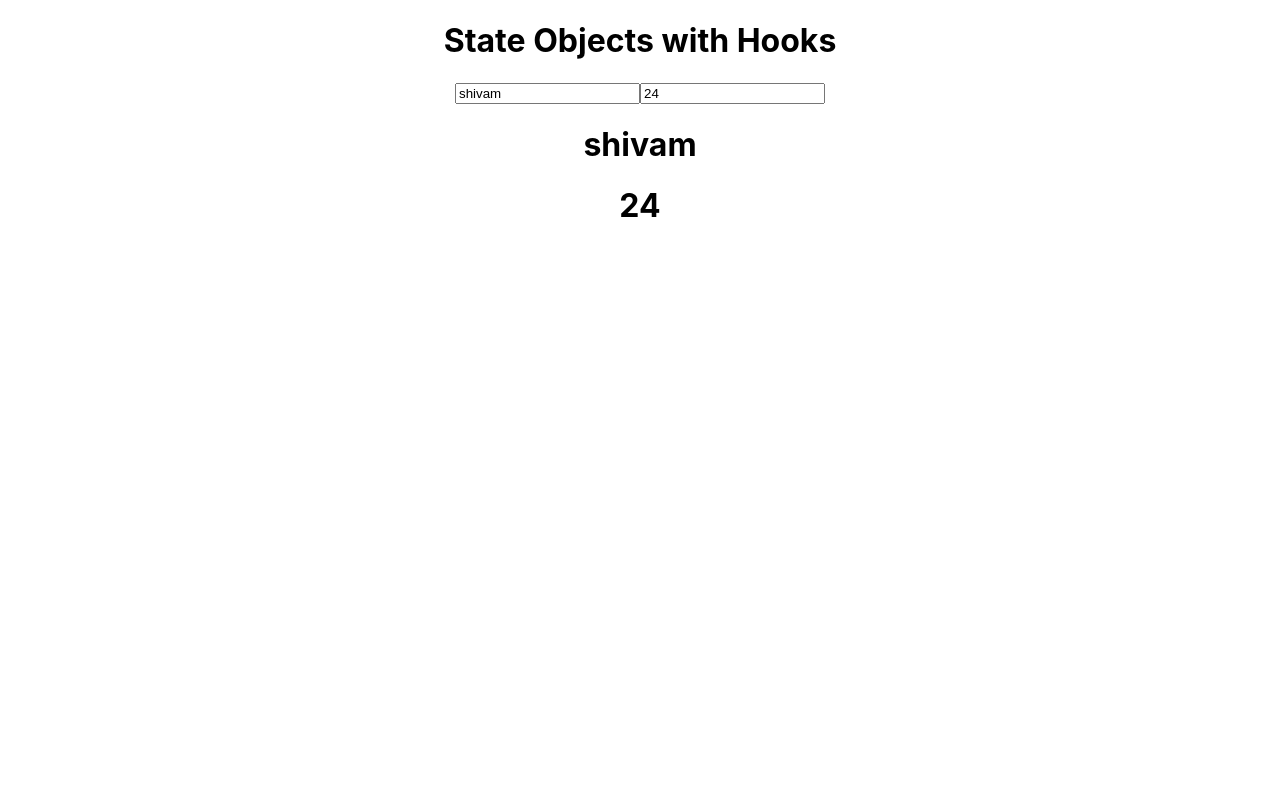
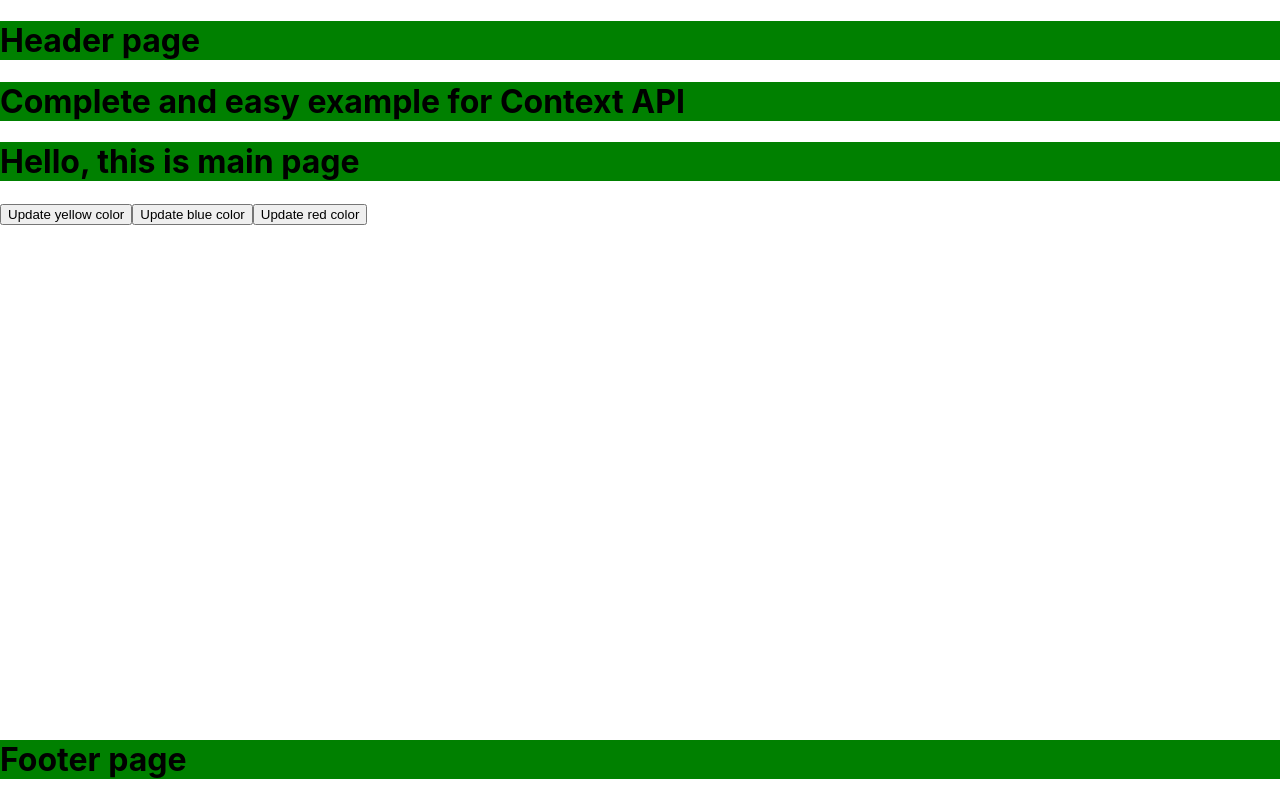
Before and after one commit to thisisshivamsingh/20-06-2022-Web-React, a React (Create React App) app: page / in a window 1280 px wide. Built offline with nearby package versions, Linux system fonts and the light colour scheme.

Commit message:
React Js Advanced Context API with example

```diff
--- a/src/App.js
+++ b/src/App.js
@@ -1,36 +1,38 @@
-import "./App.css";
 import React from "react";
-function App() {
-  const [data, setData] = React.useState({ name: "shivam", age: 24 });
-  return (
-    <div className="App">
-      <h1>State Objects with Hooks</h1>
-      <input
-        type="text"
-        placeholder="enter name"
-        value={data.name}
-        onChange={(e) => {
-          setData({
-            ...data,
-            name: e.target.value,
-          });
-        }}
-      />
-      <input
-        type="text"
-        placeholder="enter age"
-        value={data.age}
-        onChange={(e) => {
-          setData({
-            ...data,
-            age: e.target.value,
-          });
-        }}
-      />
-
-      <h1>{data.name}</h1>
-      <h1>{data.age}</h1>
-    </div>
-  );
+import { CommonContext } from "./components/CommonContext";
+import Footer from "./components/Footer";
+import Header from "./components/Header";
+import Main from "./components/Main";
+import UpdateButton from "./components/UpdateButton";
+class App extends React.Component {
+  constructor() {
+    super();
+    this.updateColor = (color) => {
+      this.setState({
+        color: color,
+      });
+    };
+    this.state = {
+      color: "green",
+      updateColor: this.updateColor,
+    };
+  }
+  render() {
+    return (
+      <CommonContext.Provider value={this.state}>
+        <Header />
+        <CommonContext.Consumer>
+          {({ color }) => (
+            <h1 style={{ backgroundColor: color }}>
+              Complete and easy example for Context API
+            </h1>
+          )}
+        </CommonContext.Consumer>
+        <Main />
+        <UpdateButton />
+        <Footer />
+      </CommonContext.Provider>
+    );
+  }
 }
 export default App;
--- /dev/null
+++ b/src/components/CommonContext.js
@@ -0,0 +1,2 @@
+import React from "react";
+export const CommonContext = React.createContext();
--- /dev/null
+++ b/src/components/Footer.js
@@ -0,0 +1,16 @@
+import React from "react";
+import { CommonContext } from "./CommonContext";
+class Footer extends React.Component {
+  render() {
+    return (
+      <CommonContext.Consumer>
+        {({ color }) => (
+          <h1 className="footer" style={{ backgroundColor: color }}>
+            Footer page
+          </h1>
+        )}
+      </CommonContext.Consumer>
+    );
+  }
+}
+export default Footer;
--- /dev/null
+++ b/src/components/Header.js
@@ -0,0 +1,12 @@
+import React from "react";
+import { CommonContext } from "./CommonContext";
+class Header extends React.Component {
+  render() {
+    return (
+      <CommonContext.Consumer>
+        {({ color }) => <h1 style={{ backgroundColor: color }}>Header page</h1>}
+      </CommonContext.Consumer>
+    );
+  }
+}
+export default Header;
--- /dev/null
+++ b/src/components/Main.js
@@ -0,0 +1,14 @@
+import React from "react";
+import { CommonContext } from "./CommonContext";
+class Main extends React.Component {
+  render() {
+    return (
+      <CommonContext.Consumer>
+        {({ color }) => (
+          <h1 style={{ backgroundColor: color }}>Hello, this is main page</h1>
+        )}
+      </CommonContext.Consumer>
+    );
+  }
+}
+export default Main;
--- /dev/null
+++ b/src/components/UpdateButton.js
@@ -0,0 +1,18 @@
+import React from "react";
+import { CommonContext } from "./CommonContext";
+function UpdateButton() {
+  return (
+    <CommonContext.Consumer>
+      {({ updateColor }) => (
+        <div>
+          <button onClick={() => updateColor("yellow")}>
+            Update yellow color
+          </button>
+          <button onClick={() => updateColor("blue")}>Update blue color</button>
+          <button onClick={() => updateColor("red")}>Update red color</button>
+        </div>
+      )}
+    </CommonContext.Consumer>
+  );
+}
+export default UpdateButton;
--- a/src/index.css
+++ b/src/index.css
@@ -1,13 +1,18 @@
 body {
   margin: 0;
-  font-family: -apple-system, BlinkMacSystemFont, 'Segoe UI', 'Roboto', 'Oxygen',
-    'Ubuntu', 'Cantarell', 'Fira Sans', 'Droid Sans', 'Helvetica Neue',
+  font-family: -apple-system, BlinkMacSystemFont, "Segoe UI", "Roboto", "Oxygen",
+    "Ubuntu", "Cantarell", "Fira Sans", "Droid Sans", "Helvetica Neue",
     sans-serif;
   -webkit-font-smoothing: antialiased;
   -moz-osx-font-smoothing: grayscale;
 }
 
 code {
-  font-family: source-code-pro, Menlo, Monaco, Consolas, 'Courier New',
+  font-family: source-code-pro, Menlo, Monaco, Consolas, "Courier New",
     monospace;
 }
+.footer {
+  position: absolute;
+  width: 100%;
+  bottom: 0;
+}
```
